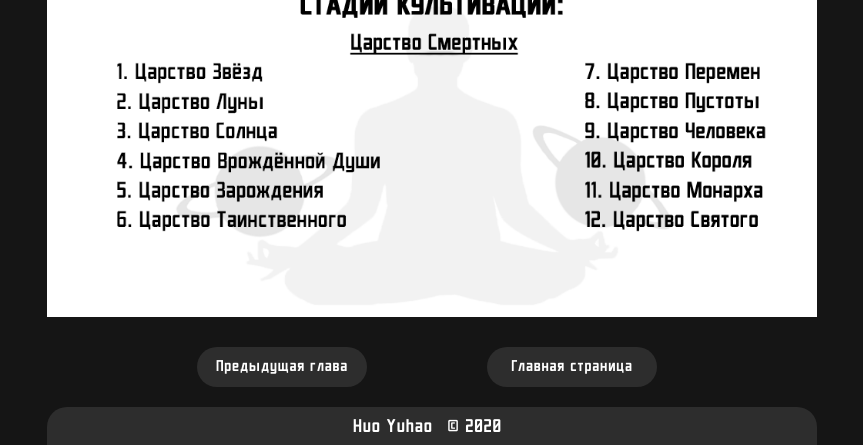
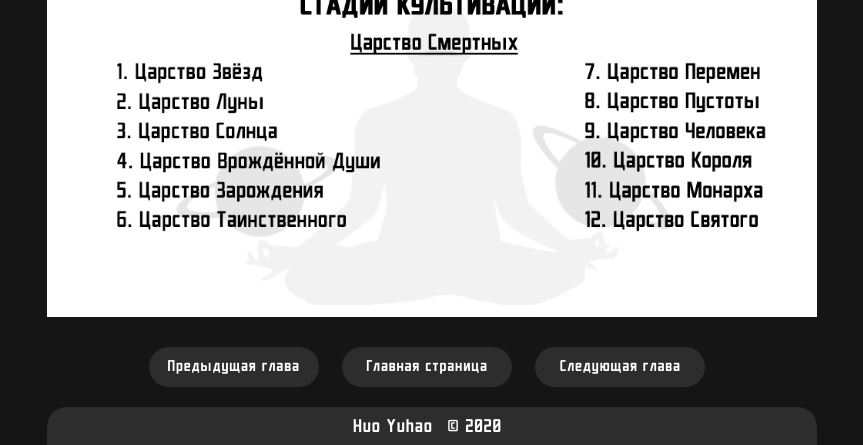
Before and after one commit to Huo-Yuhao/huo-yuhao.github.io, a plain HTML site: page glavy/155.html in a window 1280 px wide. Shown: the part 962-1407 px from the top of the page, without its empty margins (208-1071 px from the left). Drawn offline with nearby package versions, Linux system fonts and the light colour scheme.

Commit message:
Update 155.html

```diff
--- a/glavy/155.html
+++ b/glavy/155.html
@@ -254,7 +254,7 @@
        <div class="next-btn">
           <a href="154.html" class="first-btn">Предыдущая глава</a>
           <a href="../index.html" class="main-site">Главная страница</a>
-<!--      <a href="./index156.html" class="second-btn">Следующая глава</a>      -->
+          <a href="156.html" class="second-btn">Следующая глава</a>
        </div>
     </div>
 
```
